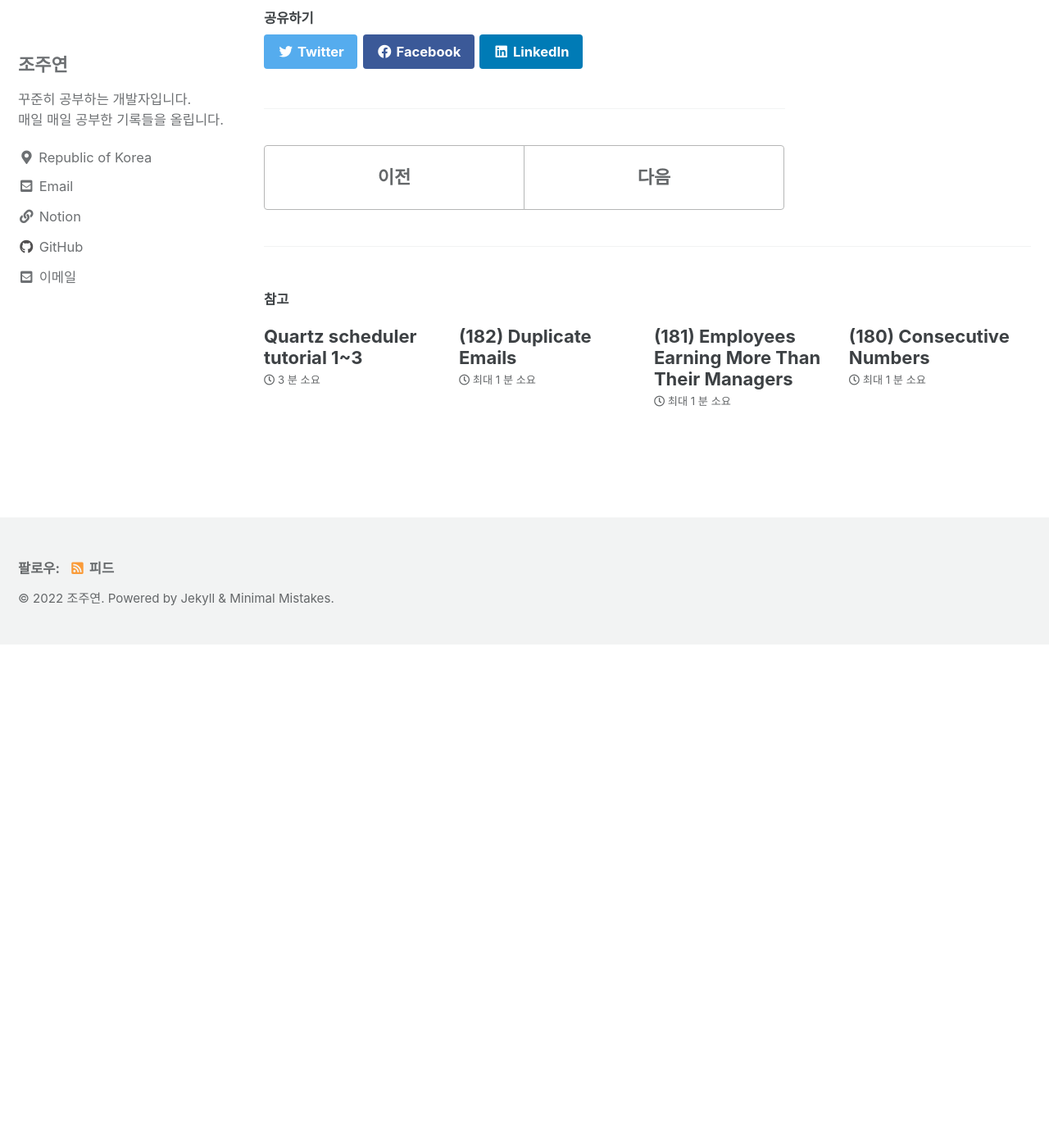
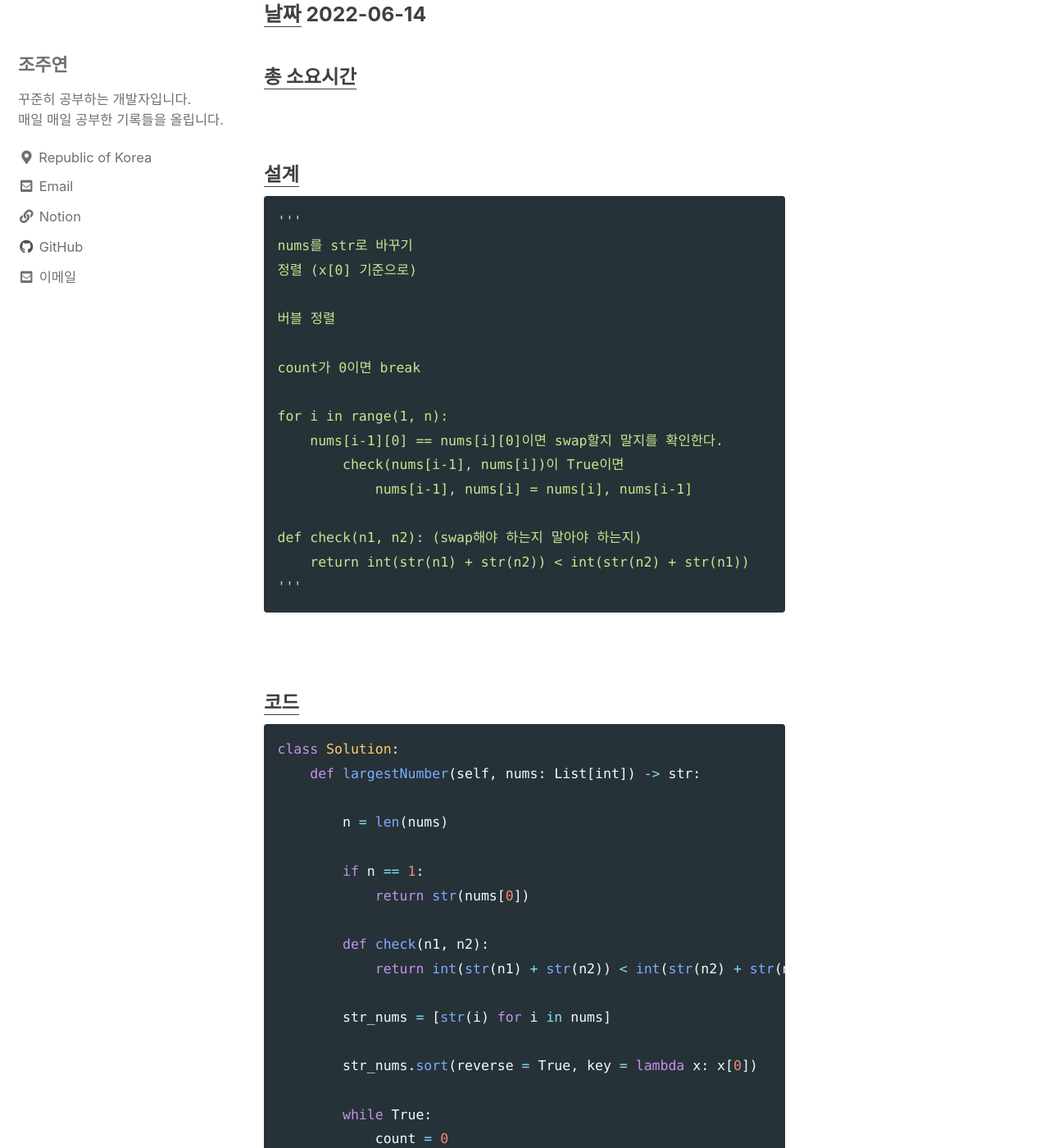
Before and after one commit to yeonleaf/yeonleaf.github.io, a Jekyll site: the page built from _posts/2022-06-13-algo-leetcode-179.md, in a window 1280 px wide and 1400 px high, scrolled down 3042 px. Shown: the whole window at 82% size. Built offline with Jekyll 4.4.1, drawn with Linux system fonts in a browser that asks for light colours; cached includes are drawn as plain includes; before the commit the page ends 3828 px from its top, so only the background shows below that; some of the changed text lies outside the part shown.

Commit message:
create 2022-06-14 algo&til

````diff
--- a/_posts/2022-06-13-algo-leetcode-179.md
+++ b/_posts/2022-06-13-algo-leetcode-179.md
@@ -5,12 +5,12 @@ excerpt: ""
 categories:
     - algorithm
 tags:
-    - [leetcode, medium, sorting, greedy, saw discussion]
+    - [leetcode, medium, sorting, greedy, practice finished]
 
 toc: true
 
 date: 2022-06-13
-last_modified_at: 2022-06-13
+last_modified_at: 2022-06-14
 ---
 
 ## **문제 링크**
@@ -96,3 +96,86 @@ compare 함수 기억해 두기
 
 ---
 ---
+
+<br>
+
+---
+---
+
+## **CODE 2**:
+### <u>날짜</u> 2022-06-14
+#### <u>총 소요시간</u>
+
+<br>
+
+#### <u>설계</u>
+```python
+'''
+nums를 str로 바꾸기
+정렬 (x[0] 기준으로)
+
+버블 정렬
+
+count가 0이면 break
+
+for i in range(1, n):
+    nums[i-1][0] == nums[i][0]이면 swap할지 말지를 확인한다.
+        check(nums[i-1], nums[i])이 True이면
+            nums[i-1], nums[i] = nums[i], nums[i-1]
+
+def check(n1, n2): (swap해야 하는지 말아야 하는지)
+    return int(str(n1) + str(n2)) < int(str(n2) + str(n1))
+'''
+```
+
+<br>
+
+#### <u>코드</u>
+```python
+class Solution:
+    def largestNumber(self, nums: List[int]) -> str:
+
+        n = len(nums)
+
+        if n == 1:
+            return str(nums[0])
+
+        def check(n1, n2):
+            return int(str(n1) + str(n2)) < int(str(n2) + str(n1))
+
+        str_nums = [str(i) for i in nums]
+
+        str_nums.sort(reverse = True, key = lambda x: x[0])
+
+        while True:
+            count = 0
+
+            for i in range(1, n):
+                if str_nums[i-1][0] == str_nums[i][0]:
+                    if check(str_nums[i-1], str_nums[i]):
+                        str_nums[i-1], str_nums[i] = str_nums[i], str_nums[i-1]
+                        count += 1
+
+            if count == 0:
+                break
+
+        if str_nums[0] == "0":
+            return "0"
+        return "".join(str_nums)
+```
+<br>
+
+#### <u>디버깅</u>
+```python
+[332, 333, 335, 34, 3]
+expected == result
+
+[3]
+expected == result
+
+[0, 0]
+expected != result -> fix (line 162~163)
+```
+
+---
+---
````
Also changed, not shown: _posts/2022-06-13-algo-leetcode-180.md (+45 -2 lines), _posts/2022-06-14-algo-leetcode-183.md (added, +63 -0 lines), _posts/2022-06-14-algo-leetcode-184.md (added, +76 -0 lines), _posts/2022-06-14-til-1.md (added, +247 -0 lines).
